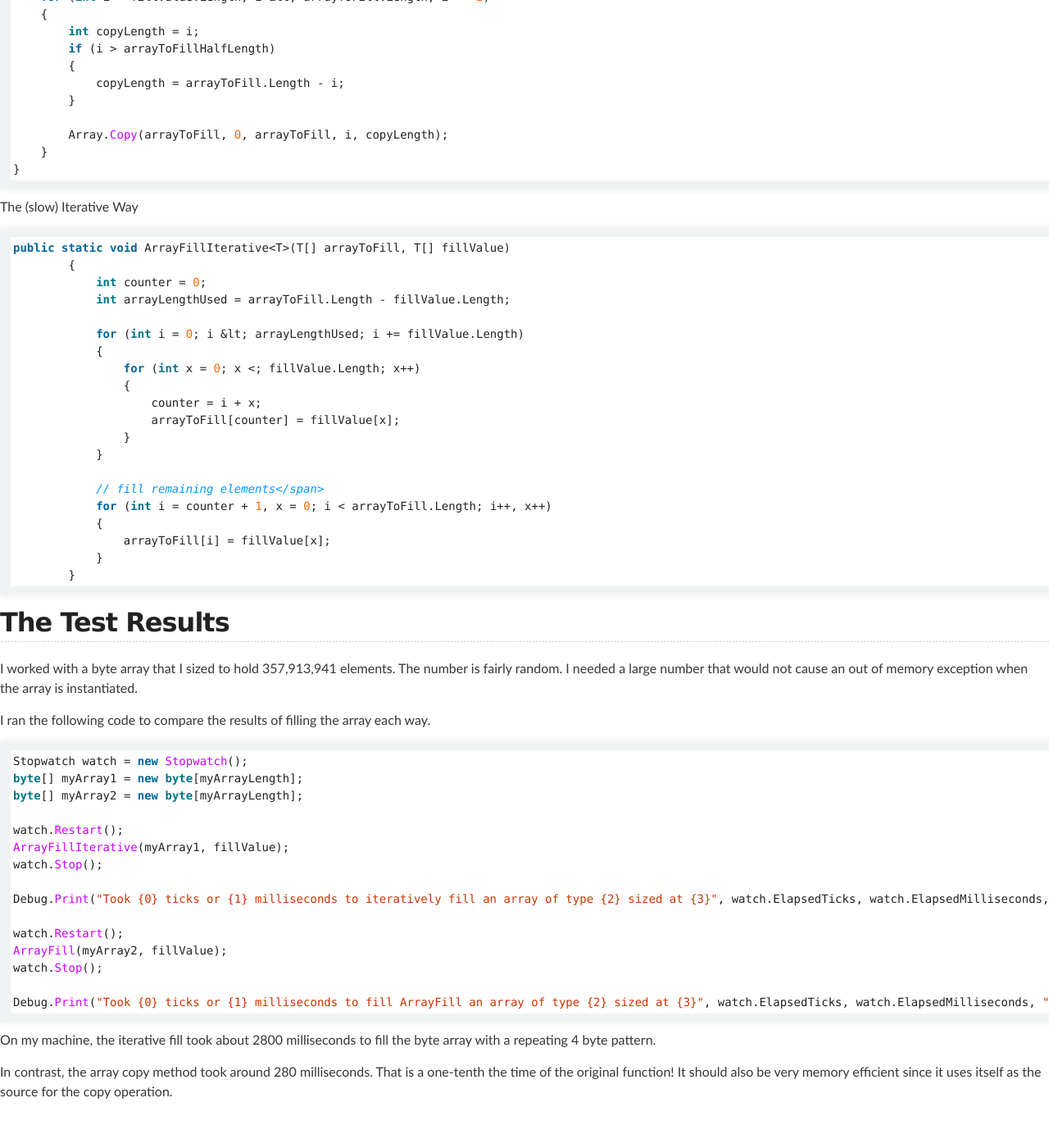
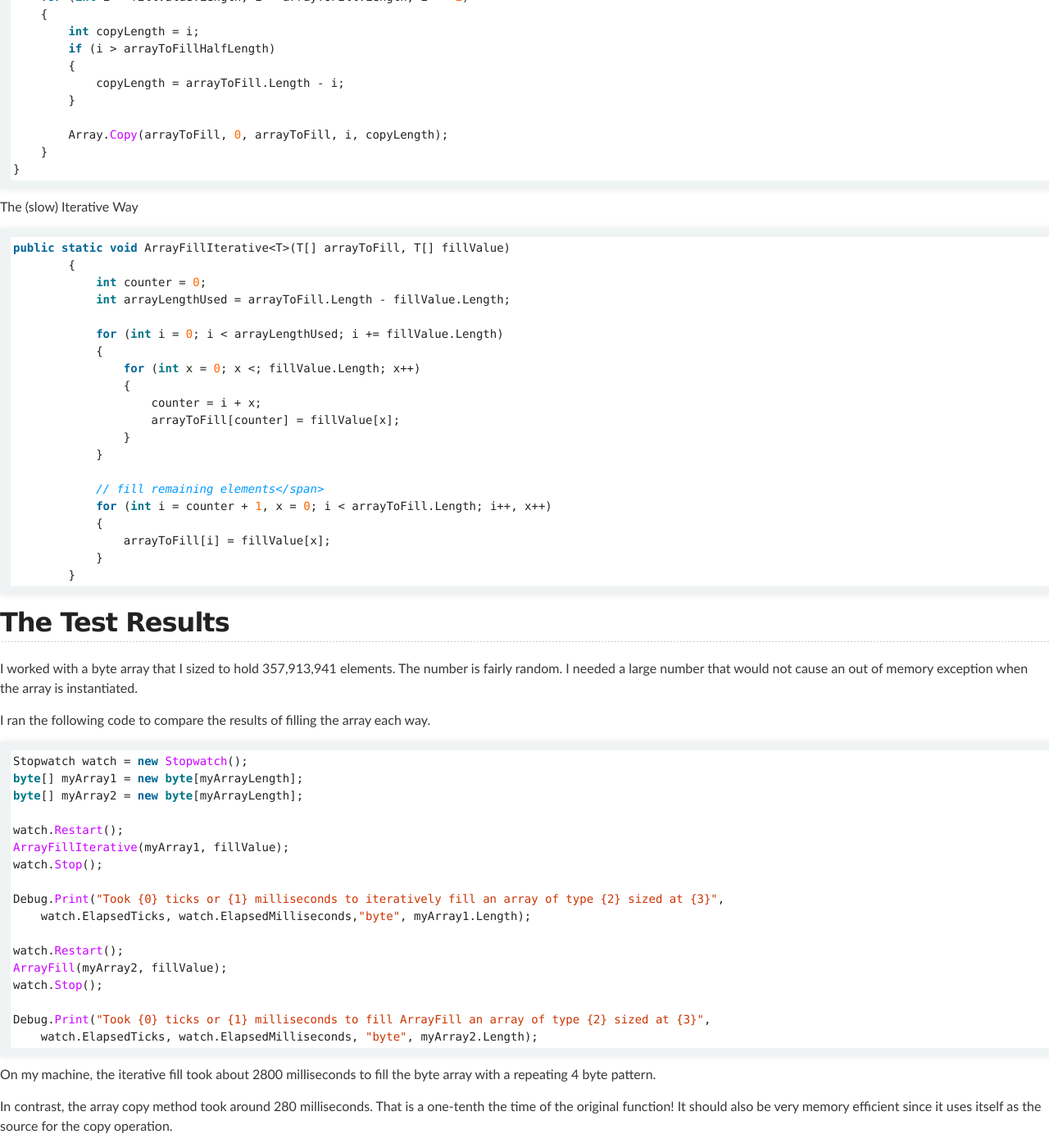
Before and after one commit to Grax32/Grax32.github.io, a Jekyll site: the page built from 2011/11/initialize-array-to-value-in-c-very.md, in a window 1280 px wide and 1400 px high, scrolled down 1138 px. Shown: the whole window at 82% size. Built offline with Jekyll 4.4.1, drawn with Linux system fonts in a browser that asks for light colours; before the commit the page ends 2496 px from its top, so only the background shows below that; part of the change alters nothing that is shown.

Commit message:
Fix code bugs

````diff
--- a/2011/11/initialize-array-to-value-in-c-very.md
+++ b/2011/11/initialize-array-to-value-in-c-very.md
@@ -34,9 +34,9 @@ public static void ArrayFill<T>(T[] arrayToFill, T fillValue)
     ArrayFill<T>(arrayToFill, new T[] { fillValue });
 }
 
-public static void ArrayFill<T&>(T[] arrayToFill, T[] fillValue)
+public static void ArrayFill<T>(T[] arrayToFill, T[] fillValue)
 {
-    if (fillValue.Length &gt;= arrayToFill.Length)
+    if (fillValue.Length >= arrayToFill.Length)
     {
         throw new ArgumentException("fillValue array length must be smaller than length of arrayToFill");
     }
@@ -46,7 +46,7 @@ public static void ArrayFill<T&>(T[] arrayToFill, T[] fillValue)
 
     int arrayToFillHalfLength = arrayToFill.Length / 2;
 
-    for (int i = fillValue.Length; i &lt; arrayToFill.Length; i *= 2)
+    for (int i = fillValue.Length; i < arrayToFill.Length; i *= 2)
     {
         int copyLength = i;
         if (i > arrayToFillHalfLength)
@@ -67,7 +67,7 @@ public static void ArrayFillIterative<T>(T[] arrayToFill, T[] fillValue)
             int counter = 0;
             int arrayLengthUsed = arrayToFill.Length - fillValue.Length;
 
-            for (int i = 0; i &lt; arrayLengthUsed; i += fillValue.Length)
+            for (int i = 0; i < arrayLengthUsed; i += fillValue.Length)
             {
                 for (int x = 0; x <; fillValue.Length; x++)
                 {
@@ -99,13 +99,15 @@ watch.Restart();
 ArrayFillIterative(myArray1, fillValue);
 watch.Stop();
 
-Debug.Print("Took {0} ticks or {1} milliseconds to iteratively fill an array of type {2} sized at {3}", watch.ElapsedTicks, watch.ElapsedMilliseconds,"byte", myArray1.Length);
+Debug.Print("Took {0} ticks or {1} milliseconds to iteratively fill an array of type {2} sized at {3}",
+    watch.ElapsedTicks, watch.ElapsedMilliseconds,"byte", myArray1.Length);
 
 watch.Restart();
 ArrayFill(myArray2, fillValue);
 watch.Stop();
 
-Debug.Print("Took {0} ticks or {1} milliseconds to fill ArrayFill an array of type {2} sized at {3}", watch.ElapsedTicks, watch.ElapsedMilliseconds, "byte", myArray2.Length);
+Debug.Print("Took {0} ticks or {1} milliseconds to fill ArrayFill an array of type {2} sized at {3}",
+    watch.ElapsedTicks, watch.ElapsedMilliseconds, "byte", myArray2.Length);
 ```
 
 On my machine, the iterative fill took about 2800 milliseconds to fill the byte array with a repeating 4 byte pattern.
````
